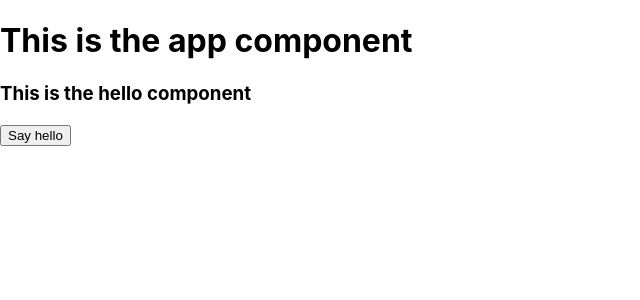
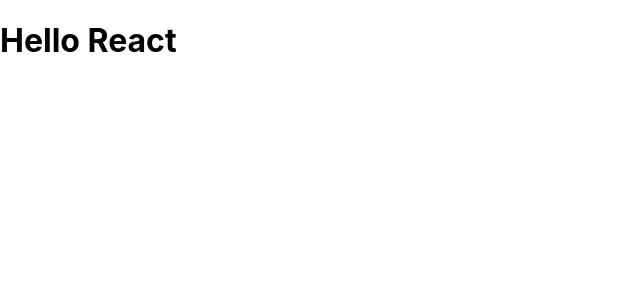
Before and after one commit to christina-ml/dev-ed-tutorial, a React (Create React App) app: page / in a window 1280 px wide. Shown: the top 300 px of the page, without its empty margins (0-640 px from the left). Built offline with nearby package versions, Linux system fonts and the light colour scheme.

Commit message:
deleted sayHello. Created tweet.js

```diff
--- a/src/App.js
+++ b/src/App.js
@@ -1,6 +1,5 @@
 /* Create a component - A file that holds all the logic. Html, styling, logic. */
 import React from 'react';
-import Hello from './sayHello';
 
 /*
 Create component by writing a function
@@ -8,8 +7,7 @@
 function App(){
   return(
     <div>
-      <h1>This is the app component</h1>
-      <Hello />
+      <h1>Hello React</h1>
     </div>
   )
 }
--- a/src/sayHello.js
+++ /dev/null
@@ -1,16 +0,0 @@
-import React from 'react';
-
-function Hello(){
-    const sayHello = () => {
-        console.log('hello');
-    };
-
-    return(
-        <div>
-            <h3>This is the hello component</h3>
-            <button onClick={sayHello}>Say hello</button>
-        </div>
-    );
-}
-
-export default Hello;
--- /dev/null
+++ b/src/tweet.js
@@ -0,0 +1,5 @@
+import React from 'react';
+
+function Tweet(){
+
+}
```
